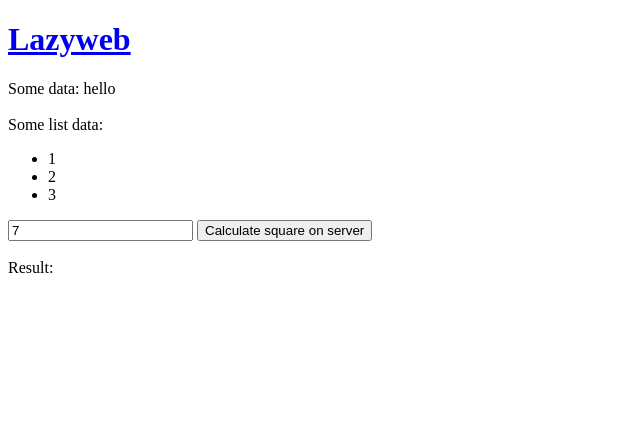
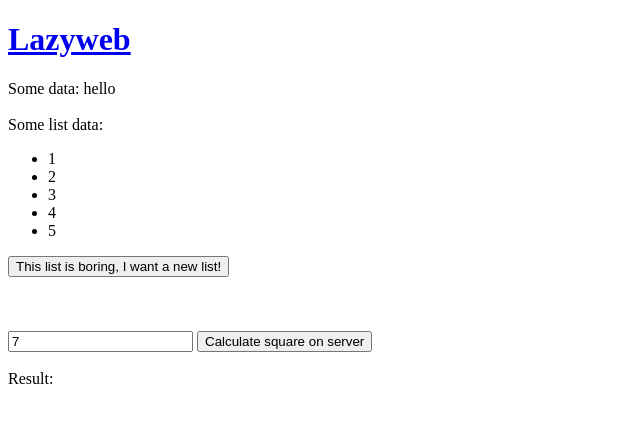
Before and after one commit to void4/lazyweb, a Flask app: page / in a window 1280 px wide. Shown: the top 423 px of the page, without its empty margins (0-640 px from the left). Run offline with Flask 2, Linux system fonts and the light colour scheme.

Commit message:
Add new list from server example

```diff
--- a/main.py
+++ b/main.py
@@ -1,3 +1,5 @@
+from random import shuffle
+
 from flask import render_template, request, jsonify
 
 from app import *
@@ -5,7 +7,15 @@ from db import *
 
 @app.route("/")
 def r_index():
-    return render_template("index.html", somedata="hello", somelistdata=[1,2,3])
+    return render_template("index.html", somedata="hello", somelistdata=[1,2,3,4,5])
+
+@app.route("/newlist", methods=["POST"])
+def r_newlist():
+    l = [1,2,3,4,5]
+
+    shuffle(l)
+
+    return jsonify({"somelistdata": l})
 
 @app.route("/square", methods=["POST"])
 def r_square():
--- a/templates/index.html
+++ b/templates/index.html
@@ -14,6 +14,9 @@
     <li v-for="datum in somelistdata">{{ datum }}
   </ul>
 
+  <button @click="request('newlist')">This list is boring, I want a new list!</button><br><br>
+
+  <br><br>
   <input type="number" v-model="somenumber"></input>
   <button @click="request('square', {'number': somenumber})">Calculate square on server</button><br><br>
   Result: {{ someresult }}
```
Also changed, not shown: preview.png.
